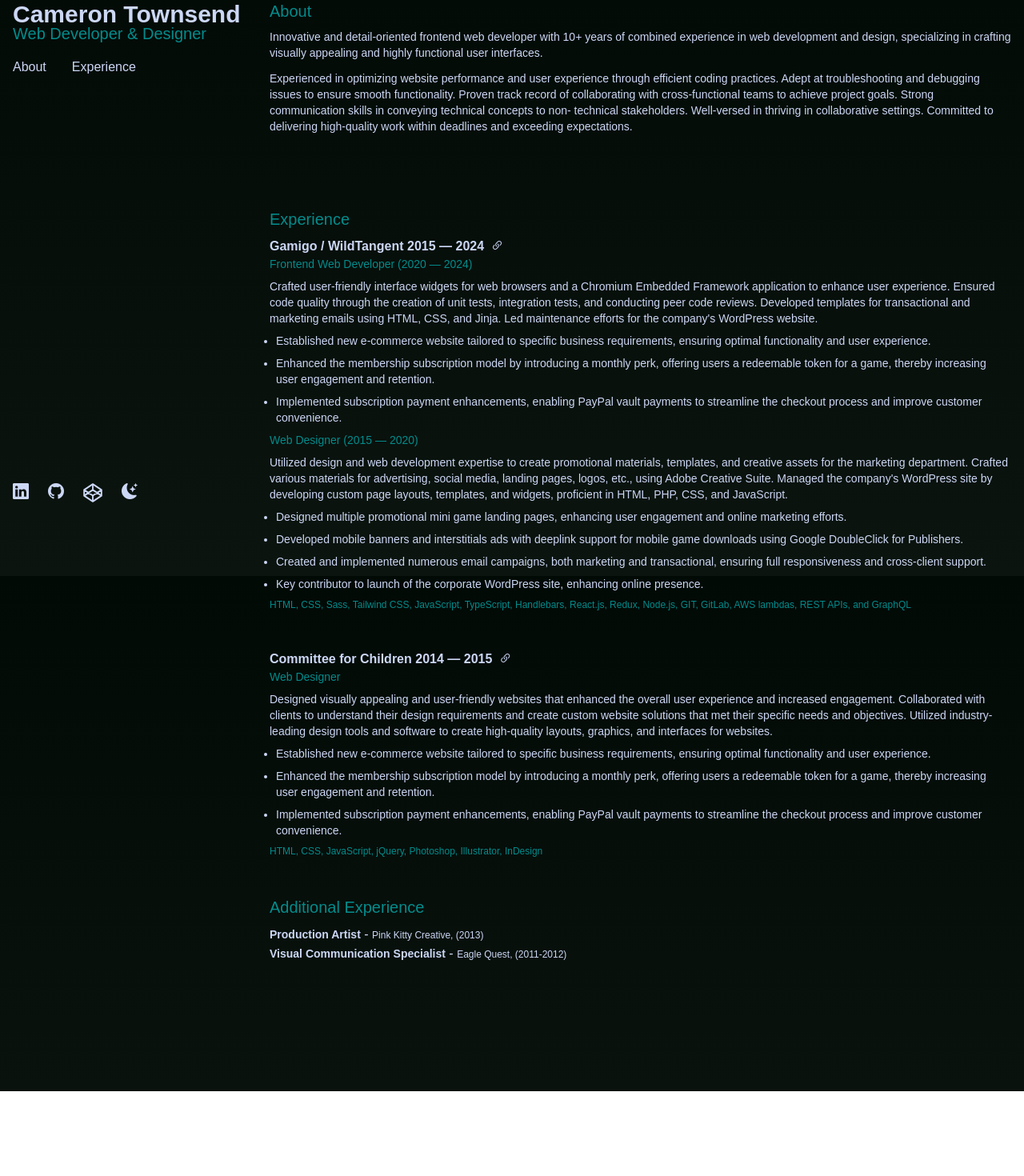
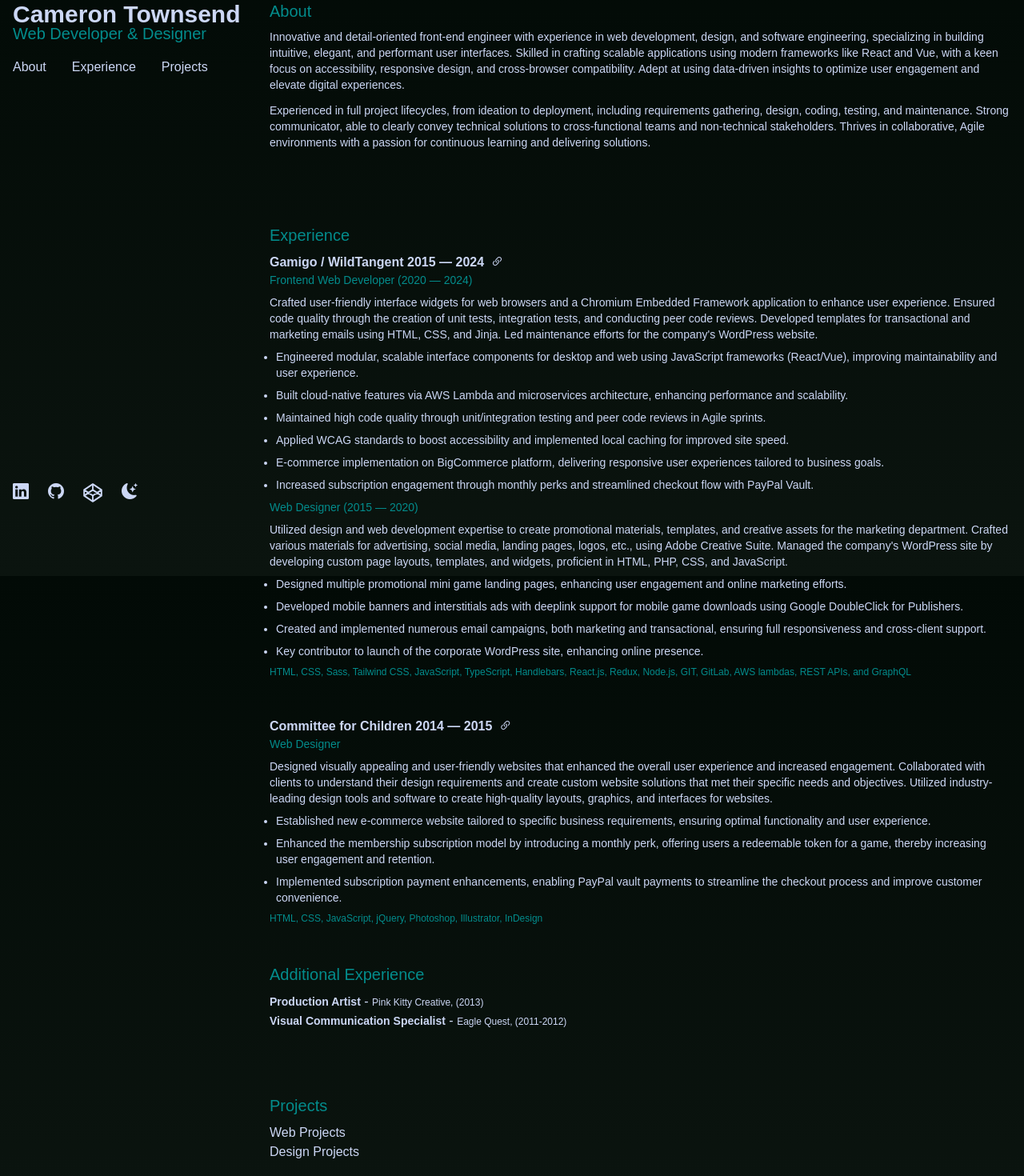
Before and after one commit to goldcam/portfolio-site, a React (Create React App) app: page / in a window 1280 px wide. Shown: the part 80-1550 px from the top of the page at 80% size. Before the commit the page ends 1444 px from the top, so only its background shows below. Built offline with nearby package versions, Linux system fonts and the light colour scheme.

Commit message:
Updaet about and resume Add projects section.

```diff
--- a/src/App.tsx
+++ b/src/App.tsx
@@ -3,6 +3,7 @@ import  { PureComponent, ComponentType } from 'react';
 
 import AboutComponent from './pages/about';
 import ExperienceComponent from './pages/experience';
+import ProjectsComponent from './pages/projects';
 // import WorkComponent from './pages/work';
 // import ModeToggleComponent from './components/modeToggle';
 
@@ -32,7 +33,7 @@ export class AppComponent extends PureComponent<AppComponentProps> {
         <main className='flex flex-col pt-20 lg:w-9/12 lg:py-20 '>
             <AboutComponent />
             <ExperienceComponent />
-            {/* <WorkComponent /> */}
+            <ProjectsComponent />
         </main>
       </div>
 
--- a/src/components/nav/index.tsx
+++ b/src/components/nav/index.tsx
@@ -5,6 +5,7 @@ import { Link } from 'react-scroll';
 export const NavItems = {
     About : 'about',
     Experience: 'experience',
+    Projects: 'projects'
     // Work : 'work',
 } as const;
 
--- a/src/json/about.json
+++ b/src/json/about.json
@@ -1,6 +1,6 @@
 {
     "name": "Cameron Townsend",
     "title": "Web Developer & Designer",
-    "line1": "Innovative and detail-oriented frontend web developer with 10+ years of combined experience in web development and design, specializing in crafting visually appealing and highly functional user interfaces.",
-    "line2": "Experienced in optimizing website performance and user experience through efficient coding practices. Adept at troubleshooting and debugging issues to ensure smooth functionality. Proven track record of collaborating with cross-functional teams to achieve project goals. Strong communication skills in conveying technical concepts to non- technical stakeholders. Well-versed in thriving in collaborative settings. Committed to delivering high-quality work within deadlines and exceeding expectations."
+    "line1": "Innovative and detail-oriented front-end engineer with experience in web development, design, and software engineering, specializing in building intuitive, elegant, and performant user interfaces. Skilled in crafting scalable applications using modern frameworks like React and Vue, with a keen focus on accessibility, responsive design, and cross-browser compatibility. Adept at using data-driven insights to optimize user engagement and elevate digital experiences.",
+    "line2": "Experienced in full project lifecycles, from ideation to deployment, including requirements gathering, design, coding, testing, and maintenance. Strong communicator, able to clearly convey technical solutions to cross-functional teams and non-technical stakeholders. Thrives in collaborative, Agile environments with a passion for continuous learning and delivering solutions."
 }
--- a/src/json/resume.json
+++ b/src/json/resume.json
@@ -7,11 +7,13 @@
             "dates": "2015 — 2024",
             "positions": [{
                 "title":"Frontend Web Developer (2020 — 2024)",
-                "description": "Crafted user-friendly interface widgets for web browsers and a Chromium Embedded Framework application to enhance user experience. Ensured code quality through the creation of unit tests, integration tests, and conducting peer code reviews. Developed templates for transactional and marketing emails using HTML, CSS, and Jinja. Led maintenance efforts for the company's WordPress website.  ",
+                "description": "Crafted user-friendly interface widgets for web browsers and a Chromium Embedded Framework application to enhance user experience. Ensured code quality through the creation of unit tests, integration tests, and conducting peer code reviews. Developed templates for transactional and marketing emails using HTML, CSS, and Jinja. Led maintenance efforts for the company's WordPress website.",
                 "bullets": [
-                    "Established new e-commerce website tailored to specific business requirements, ensuring optimal functionality and user experience.",
-                    "Enhanced the membership subscription model by introducing a monthly perk, offering users a redeemable token for a game, thereby increasing user engagement and retention.",
-                    "Implemented subscription payment enhancements, enabling PayPal vault payments to streamline the checkout process and improve customer convenience."
+                    "Engineered modular, scalable interface components for desktop and web using JavaScript frameworks (React/Vue), improving maintainability and user experience.",
+                    "Built cloud-native features via AWS Lambda and microservices architecture, enhancing performance and scalability.",
+                    "Maintained high code quality through unit/integration testing and peer code reviews in Agile sprints.",
+                    "Applied WCAG standards to boost accessibility and implemented local caching for improved site speed.","E-commerce implementation on BigCommerce platform, delivering responsive user experiences tailored to business goals.",
+                    "Increased subscription engagement through monthly perks and streamlined checkout flow with PayPal Vault."
                 ]
             }, {
                 "title": "Web Designer (2015 — 2020)",
--- /dev/null
+++ b/src/pages/projects/index.tsx
@@ -0,0 +1,17 @@
+import { PureComponent, } from 'react';
+
+
+export class ProjectsComponent extends PureComponent {
+    render() {
+        return (
+            <section className='mb-20' id='work'>
+                <h2 className='sectionHeader'>Projects</h2>
+                <h3>Web Projects</h3>
+                <h3>Design Projects</h3>
+            </section>
+        )
+    }
+}
+
+
+export default ProjectsComponent;
--- a/src/pages/work/index.tsx
+++ /dev/null
@@ -1,15 +0,0 @@
-import { PureComponent, } from 'react';
-
-
-export class WorkComponent extends PureComponent {
-    render() {
-        return (
-            <section className='mb-20' id='work'>
-                <h2 className='sectionHeader'>Work</h2>
-            </section>
-        )
-    }
-}
-
-
-export default WorkComponent;
```
